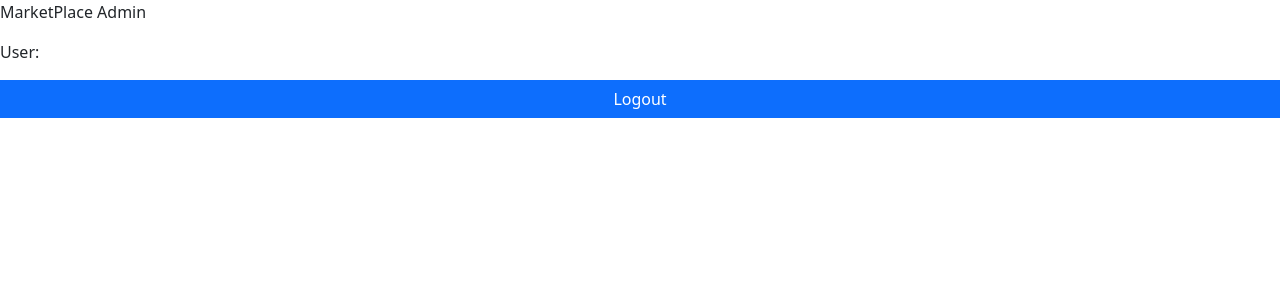
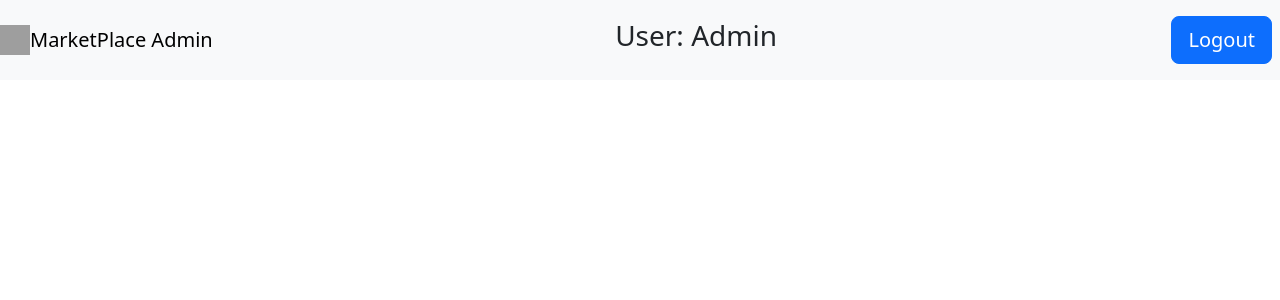
Before and after one commit to dfsfvvbcvcbvbccvb/marketplace-admin, a React (Create React App) app: page / in a window 1280 px wide. Shown: the top 300 px of the page. Built offline with nearby package versions, Linux system fonts and the light colour scheme; no server answers; sample sign-in values are in the browser's storage; grey boxes are pictures that could not be loaded.

Commit message:
bbvn
vbn

```diff
--- a/src/App.js
+++ b/src/App.js
@@ -1,11 +1,12 @@
 import {BrowserRouter, Routes, Route, Navigate} from 'react-router-dom'
 import LoginPage from './components/pages/LoginPage'
 import Header from './components/common/Header';
+import { AuthProvider, useAuth } from './components/context/AuthContext'
 
-function App() {
-  const isAuthenticated = !!localStorage.getItem('token')
+function AppRoutes() {
+    const { isAuthenticated } = useAuth()
+
     return (
-    <BrowserRouter>
         <Routes>
             <Route path="/login" element={<LoginPage/>}/>
             {isAuthenticated ? (
@@ -14,8 +15,18 @@ function App() {
                 <Route path="*" element={<Navigate to="/login" />} />
             )}
         </Routes>
+    )
+}
+
+
+function App() {
+    return (
+        <AuthProvider>
+            <BrowserRouter>
+                <AppRoutes />
             </BrowserRouter>
-  );
+        </AuthProvider>
+    )
 }
 
 export default App;
--- a/src/components/common/Header.jsx
+++ b/src/components/common/Header.jsx
@@ -1,14 +1,20 @@
-import React from "react";
+import { useNavigate } from "react-router-dom"
+import authService from "../services/auth"
+import { useAuth } from '../context/AuthContext'
 
 function Header() {
+    const navigate = useNavigate('')
+    const { logout } = useAuth();
+
     return (
-        <header>
-            <div className="row">
-            <p>MarketPlace Admin</p>
-            <p>User:</p>
-            <button className="btn btn-primary">Logout</button>
-            </div>
-        </header>
+        <nav className="navbar navbar-light bg-light">
+        <a className="navbar-brand" href="#">
+            <img src="https://getbootstrap.com/docs/4.0/assets/brand/bootstrap-solid.svg" width="30" height="30" className="d-inline-block align-top" alt=""></img>
+            MarketPlace Admin
+        </a>
+        <h3>User: Admin</h3>
+        <button onClick={logout} type="submit" className="btn btn-primary m-2 btn-lg">Logout</button>
+        </nav>
     )
 }
 
--- /dev/null
+++ b/src/components/context/AuthContext.js
@@ -0,0 +1,28 @@
+import { createContext, useContext, useState } from 'react'
+
+const AuthContext = createContext(null)
+
+export function AuthProvider({ children }) {
+    const [isAuthenticated, setIsAuthenticated] = useState(
+        !!localStorage.getItem('token')
+    )
+
+    const login = (token) => {
+        localStorage.setItem('token', token)
+        setIsAuthenticated(true)
+    }
+
+    const logout = () => {
+        console.log('sdfsdf')
+        localStorage.removeItem('token')
+        setIsAuthenticated(false)
+    }
+
+    return (
+        <AuthContext.Provider value={{ isAuthenticated, login, logout }}>
+            {children}
+        </AuthContext.Provider>
+    )
+}
+
+export const useAuth = () => useContext(AuthContext)
--- a/src/components/pages/LoginPage.jsx
+++ b/src/components/pages/LoginPage.jsx
@@ -1,23 +1,48 @@
 import { useState } from "react"
 import ErrorAlert from "../common/ErrorAlert"
 import authService from "../services/auth"
+import { useNavigate } from "react-router-dom"
 
 function LoginPage() {
-
 
     const [email, setEmail] = useState('')
     const [password, setPassword] = useState('')
     const [passwordError, setPasswordError] = useState('')
     const [emailError, setEmailError] = useState('')
     const [error, setError] = useState('')
+    const navigate = useNavigate()
+
+    function validateForm() {
+        let isValid = true
+
+        if (!email) {
+            setError('Заполните email')
+            isValid = false
+        } else if (!/^[^\s@]+@[^\s@]+\.[^\s@]+$/.test(email)) {
+            setError('Некорректный формат email')
+            isValid = false
+        }
+
+        if (!password) {
+            setPasswordError('Заполните пароль')
+            isValid = false
+        }
+
+        return isValid
+    }
 
     async function handleFormSubmit(e) {
         e.preventDefault()
+            setPasswordError('')
+            setEmailError('')
+            setError('')
+            if (!validateForm()) {
+                return
+            }
             try {
                 await authService.login({email, password})
+                navigate('/')
             } catch(e) {
-                setPasswordError(false)
-                setEmailError(false)
                 if (e.status === 422) {
                     if (e.response.data.password) {
                         setPasswordError(true)
--- a/src/components/services/auth.js
+++ b/src/components/services/auth.js
@@ -1,18 +1,20 @@
 import axios from 'axios';
 
+const API_URL = process.env.REACT_APP_API_URL
+
 export const authService = {
-    login: async (params) => {
-        const {email, password} = params
-            const response = await axios({
-            method: 'post',
-            url: 'https://shop-admin.softana.ru/api/login',
-            data: {
-                email,
-                password
-            }
+    login: async ({ email, password }) => {
+        console.log(API_URL)
+        const response = await axios.post(`${API_URL}/login`, {
+            email,
+            password
         })
-        const {access_token} = response.data
+        const { access_token } = response.data
         localStorage.setItem('token', access_token)
+        return access_token
+    },
+    logout: () => {
+        localStorage.removeItem('token')
     }
 }
 
--- a/src/index.js
+++ b/src/index.js
@@ -3,6 +3,7 @@ import ReactDOM from 'react-dom/client';
 import 'bootstrap/dist/css/bootstrap.min.css';
 import App from './App';
 import reportWebVitals from './reportWebVitals';
+
 
 const root = ReactDOM.createRoot(document.getElementById('root'));
 root.render(
```
Also changed, not shown: src/components/common/auth/LoginForm.jsx (deleted). Lines whose indentation alone changed are shown as unchanged.
